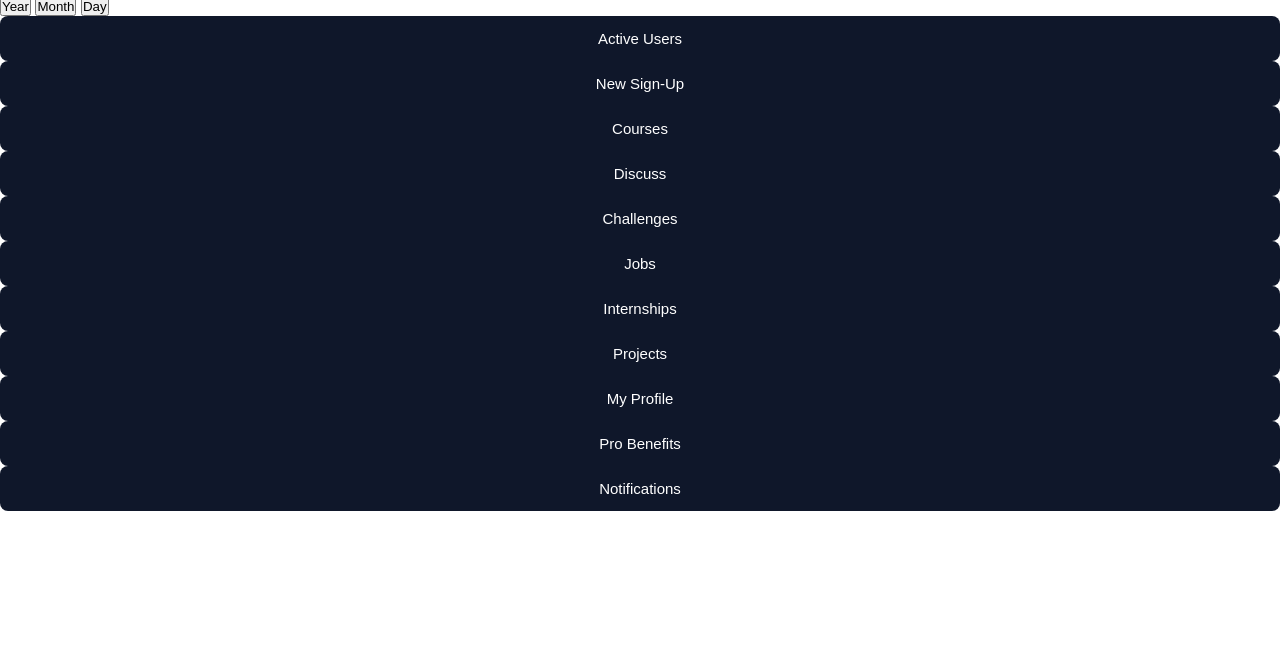
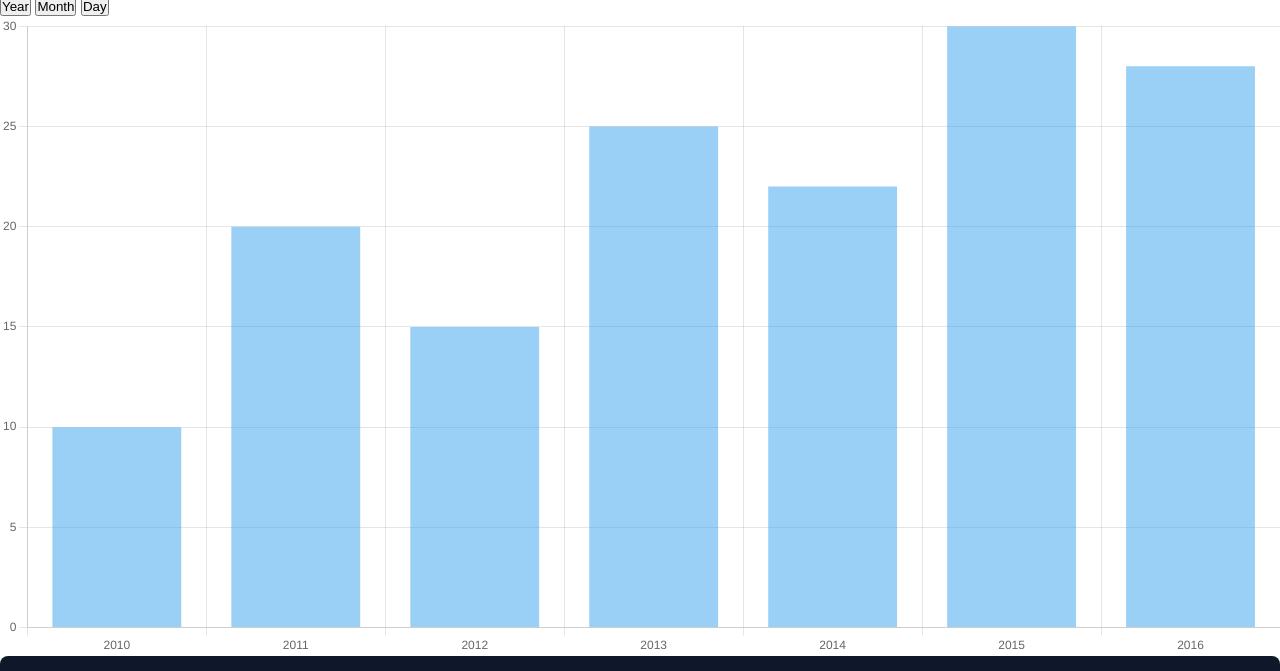
Before and after one commit to m4dd0c/admin-dashboard, a website with bundled scripts: page src/index.html in a window 1280 px wide. Shown: the part 1463-2134 px from the top of the page. Before the commit the page ends 1974 px from the top, so only its background shows below. Built offline with nearby package versions, Linux system fonts and the light colour scheme.

Commit message:
build: chart prototype added

```diff
--- a/package.json
+++ b/package.json
@@ -2,7 +2,6 @@
  "name": "admin-dashboard",
  "type": "module",
  "version": "1.0.0",
- "main": "index.js",
  "scripts": {
   "tailwind": "npx tailwindcss -i ./src/input.css -o ./dist/output.css --watch"
  },
@@ -13,5 +12,8 @@
  "devDependencies": {
   "globals": "^15.11.0",
   "tailwindcss": "^3.4.14"
+ },
+ "dependencies": {
+  "chart.js": "^4.4.5"
  }
 }
--- a/src/constants/index.js
+++ b/src/constants/index.js
@@ -35,4 +35,13 @@ const main_sidebar_links = [
  "Notifications",
 ];
 
-export { primary_sidebar_links, main_sidebar_links };
+const chart_data = [
+ { year: 2010, count: 10 },
+ { year: 2011, count: 20 },
+ { year: 2012, count: 15 },
+ { year: 2013, count: 25 },
+ { year: 2014, count: 22 },
+ { year: 2015, count: 30 },
+ { year: 2016, count: 28 },
+];
+export { primary_sidebar_links, main_sidebar_links, chart_data };
--- a/src/index.html
+++ b/src/index.html
@@ -4,9 +4,10 @@
   <meta charset="UTF-8" />
   <link href="../dist/output.css" rel="stylesheet" />
   <link href="./styles/base.css" rel="stylesheet" />
+  <script src="./scripts/index.js" type="module" defer></script>
+  <script src="https://cdn.jsdelivr.net/npm/chart.js"></script>
   <meta name="viewport" content="width=device-width, initial-scale=1.0" />
   <link rel="icon" type="image/x-icon" href="/assets/favicon.ico" />
-  <script src="./scripts/index.js" type="module" defer></script>
   <title>NowUrTurn | Dashboard</title>
  </head>
  <body class="bg-primary">
@@ -30,7 +31,6 @@
    <main class="w-full pt-[4.5rem] h-screen overflow-hidden">
     <div class="my-7">
      <h1 class="text-yellow-500 text-sub-head text-center font-semibold">
-      <!-- todo: make it dynamic -->
       Dashboard
      </h1>
     </div>
@@ -45,6 +45,7 @@
     <div class="flex">
      <div class="w-full">
       <!-- chart -->
+      <canvas id="chart"></canvas>
      </div>
      <aside id="ms" class="mx-3 w-[20%] p-2 h-screen overflow-y-auto space-y-2">
       <!-- sidebar -->
--- /dev/null
+++ b/src/scripts/chart.js
@@ -0,0 +1,28 @@
+// Create the chart after the DOM is fully loaded
+const ctx = document.getElementById("chart").getContext("2d");
+
+export const buildChart = async ({ data }) => {
+ new Chart(ctx, {
+  type: "bar",
+  options: {
+   animation: false,
+   plugins: {
+    legend: {
+     display: false,
+    },
+    tooltip: {
+     enabled: false,
+    },
+   },
+  },
+  data: {
+   labels: data.map((row) => row.year),
+   datasets: [
+    {
+     label: "Acquisitions by year",
+     data: data.map((row) => row.count),
+    },
+   ],
+  },
+ });
+};
--- a/src/scripts/index.js
+++ b/src/scripts/index.js
@@ -1,7 +1,9 @@
 import {
  main_sidebar_links,
  primary_sidebar_links,
+ chart_data,
 } from "../constants/index.js";
+import { buildChart } from "./chart.js";
 
 document.addEventListener("DOMContentLoaded", () => {
  //  const primary_sidebar = document.querySelector("aside.sidebar");
@@ -52,4 +54,6 @@ document.addEventListener("DOMContentLoaded", () => {
   //    switchPage(link, elem);
   //   };
  });
+ // printing chart
+ buildChart({ data: chart_data });
 });
```
Also changed, not shown: 1 other file.
